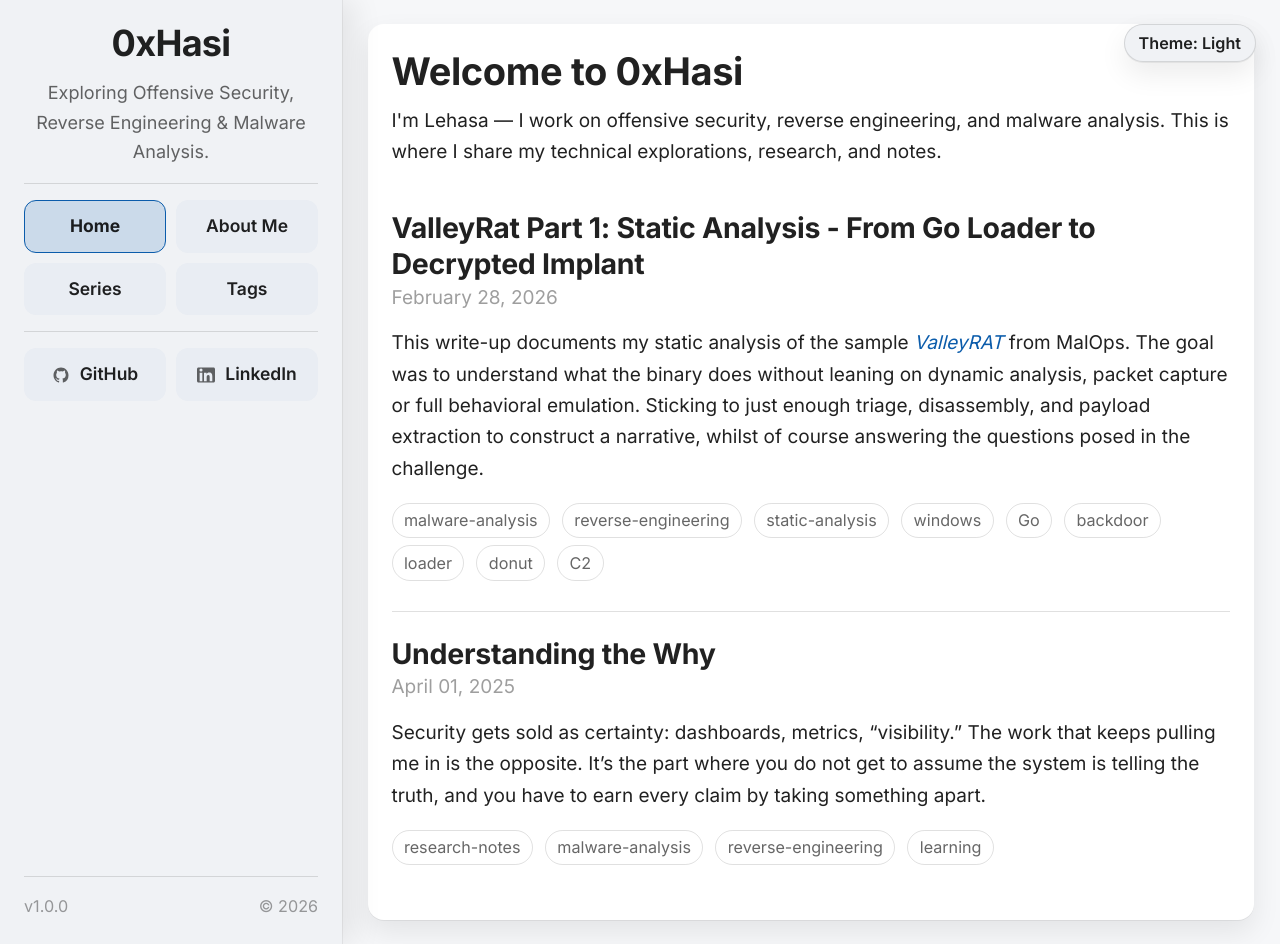
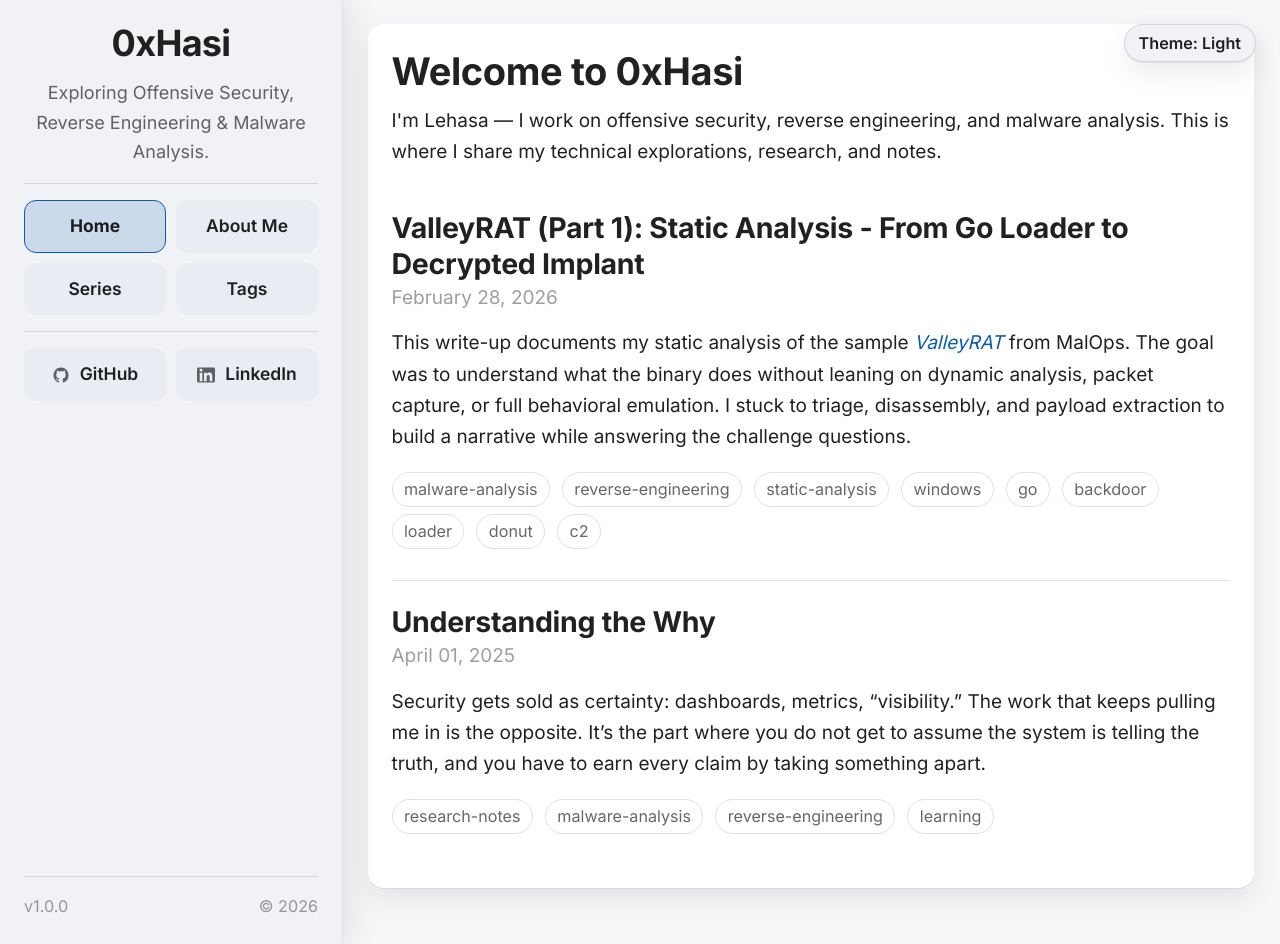
Before and after one commit to lehasaS/lehasaS.github.io, a Jekyll site: the page built from index.html, in a window 1280 px wide and 944 px high. Built offline with Jekyll 4.4.1, drawn with Linux system fonts in a browser that asks for light colours; the list of posts is cut into pages by our own code; some of the changed lines change nothing that is shown.

Commit message:
Made UI changes, and added a new blog post.

````diff
--- a/_posts/general/2026-02-28-valleyrat-part-1-static-analysis.md
+++ b/_posts/general/2026-02-28-valleyrat-part-1-static-analysis.md
@@ -1,6 +1,6 @@
 ---
 layout: post
-title: "ValleyRat Part 1: Static Analysis - From Go Loader to Decrypted Implant"
+title: "ValleyRAT (Part 1): Static Analysis - From Go Loader to Decrypted Implant"
 date: 2026-02-28
 categories:
   - malware-analysis
@@ -10,19 +10,19 @@
   - reverse-engineering
   - static-analysis
   - windows
-  - Go
+  - go
   - backdoor
   - loader
   - donut
-  - C2
-series: ValleyRat
+  - c2
+series: ValleyRAT
 series_part: 1
 series_total: 2
 ---
 
-This write-up documents my static analysis of the sample [*ValleyRAT*](https://malops.io/challenges/valleyrat) from MalOps. The goal was to understand what the binary does without leaning on dynamic analysis, packet capture or full behavioral emulation. Sticking to just enough triage, disassembly, and payload extraction to construct a narrative, whilst of course answering the questions posed in the challenge.
+This write-up documents my static analysis of the sample [*ValleyRAT*](https://malops.io/challenges/valleyrat) from MalOps. The goal was to understand what the binary does without leaning on dynamic analysis, packet capture, or full behavioral emulation. I stuck to triage, disassembly, and payload extraction to build a narrative while answering the challenge questions.
 
-I made notice that the sample utilised a binary protocol for its C2 commnucation, and so in this write-up I will not be looking into analysis of its protocol and network emulation here, I hope to cover this in a **Part 2**.
+I noticed that the sample used a binary protocol for C2 communication, so this write-up does not cover protocol analysis or network emulation. I will cover that in **Part 2**.
 
 > Safety note: all analysis was done in an isolated lab. Don't run unknown samples on a host you care about.
 
@@ -40,7 +40,7 @@
 
 ![Go compiler toolchain strings]({{"/public/images/2026-02-15-valleyrat-part-1-static-analysis/valley-rat-string-analysis/2-toolchain-strings.png" | relative_url}})
 
-At this point my default "Go malware" mental model kicked in, minimal imports, and perhaps runtime API resolution.
+At this point, my default "Go malware" mental model kicked in: minimal imports and runtime API resolution.
 
 ### 1.2 High-level Capability Hypotheses from Strings
 
@@ -57,7 +57,7 @@
 
 * `./loader.go`
 
-This is not yet proof by itself, but a strong smell, that this was probably built from a Go project that had an explicit loader component.
+This is not proof by itself, but it is a strong signal that this was built from a Go project with an explicit loader component.
 
 ### 1.3 Persistence Indicator
 
@@ -65,7 +65,7 @@
 
 ![Registry run key]({{"/public/images/2026-02-15-valleyrat-part-1-static-analysis/valley-rat-string-analysis/4-registry-run-persistance.png" | relative_url}})
 
-This is Run key[^1] persistence mechanism. This immediately becomes a working hypothesis:
+This indicates Run key persistence[^1], which immediately becomes a working hypothesis:
 > The sample persists by adding itself to the Run key.
 
 ### 1.4 Imports: Minimal Footprint
@@ -97,7 +97,7 @@
 
 ![Sample's Cutter Overview]({{"/public/images/2026-02-15-valleyrat-part-1-static-analysis/valley-rat-disassembly/2-main-main.png" | relative_url}})
 
-So `main.main` is the actual behavioral start of this sample, not the raw entrypoint, interestingly we can see the previously mentioned string `./loader.go` that we noted earlier, pointing out that the address we are on now was at line 67 in the original Golang source!
+So `main.main` is the true behavioral start of this sample, not the raw entrypoint. We can also see the previously noted `./loader.go` string, which suggests this address maps to line 67 in the original Go source.
 
 ## 3. Stage 1/3 - Loader Logic: `main.main` Call Tree
 
@@ -111,7 +111,7 @@
 
 ![Main.main function call tree]({{"/public/images/2026-02-15-valleyrat-part-1-static-analysis/valley-rat-disassembly/3-ghidra-main-main-call-tree.png" | relative_url}})
 
-We will walk through each of these stages implemeneted by the above functions to now verify our hypotheses.
+We will walk through each of these stages implemented by the functions above to verify the hypotheses.
 
 ### 3.1 Persistence: `enableAutoStart()`
 
@@ -193,7 +193,7 @@
 
 #### 3.2.3 Static Payload Extraction
 
-Given the information we have above, we can now extract the payload ourselves without the need for running the sample and extracting the payload in memory. We will do the extraction via the following script, utilising the information we gathered above.
+Given the information above, we can extract the payload without running the sample and dumping memory at runtime. The following script uses the recovered constants directly.
 
 ```python
 import pefile
@@ -207,7 +207,7 @@
 AES_KEY      = b"1ws12uuu11j*p5fr"      # AES decryption key
 
 OUT_ENC = "payload.encrypted"
-OUT_DEC = "payload.deccrypted"
+OUT_DEC = "payload.decrypted"
 
 
 def va_to_file_offset(pe, va):
@@ -246,13 +246,13 @@
     main()
 ```
 
-Running the script successfuly extracted the payload from the sample, and then decrypted payload using the identified key.
+Running the script successfully extracted and decrypted the payload using the identified key.
 
 ![Payload Decryption and Extraction]({{"/public/images/2026-02-15-valleyrat-part-1-static-analysis/valley-rat-payload-extraction/1-payload-extraction.png" | relative_url}})
 
 Running the `file` command on the extracted decrypted payload, we see that it can't find any recognizable header information to tell us what type of file this is. This will be our next task, to determine what this payload is.
 
-### 3.4 Payload Loading: In-Memory Execution via `kernel32`
+### 3.3 Payload Loading: In-Memory Execution via `kernel32`
 
 Immediately after decryption, the loader follows the classic sequence:
 
@@ -290,17 +290,17 @@
 
 ![Payload Cutter Overview]({{"/public/images/2026-02-15-valleyrat-part-1-static-analysis/valley-rat-payload-extraction/2-cutter-overview.png" | relative_url}})
 
-We see that the file format is not known as it does not start with a known executable container format, this correlates with the output of the `file` command. Regardless, there are a few interesting observations:
+The file format is unknown because it does not start with a recognizable executable container format, which correlates with the `file` command output. Regardless, a few observations stand out:
 
-* Bits - 64:
-Even without a recognized file format, Cutter can tried to make an architecture guess based on heuristics which I assume are things like instruction patterns, entropy, and/or typical prologues. It decided it should treat this blob as 64-bit code, which is consistent with what we later confirm via DIE.
+* **Bits: 64**
+Even without a recognized file format, Cutter can still infer architecture from heuristics (instruction patterns, entropy, and typical prologues). It identified this blob as 64-bit code, which is consistent with what we later confirm via DIE.
 
-* Base Addr - `0x00000000`:
+* **Base Addr: `0x00000000`**
 Normal PE binaries embed an ImageBase and relocation information. Shellcode does not. With “Format: N/A”, Cutter has no structural metadata to anchor the blob, so it maps it as a flat buffer and assigns a default base address.
 
 This is one of the first observations that hints to us that we might be dealing with shellcode, i.e. it’s not meant to be loaded by the Windows loader. It’s meant to be copied into memory and executed.
 
-* Mode - `r-x`:
+* **Mode: `r-x`**
 Cutter is indicating that it is treating this payload as executable code. Which aligns with a memory execution pipeline (`VirtualAlloc` -> `RtlMoveMemory` -> `CreateThread`).
 
 So, even though Cutter couldn’t classify it as a PE, its view is consistent with what the stage-0 Go loader does, which is to decrypt a blob, allocate memory, and then execute it.
@@ -319,7 +319,7 @@
 
 #### 4.2.1 Why `mov eax, [0x30]`?
 
-I've seen this technique before, this tells us that the shellcode tries to reach the PEB (Process Environment Block) to possibly enumerate loaded modules (kernel32, ntdll, etc.) without relying on imports[^3].
+I have seen this technique before. It suggests the shellcode is trying to reach the PEB (Process Environment Block) to enumerate loaded modules (kernel32, ntdll, etc.) without relying on imports[^3].
 
 * On x86, shellcode commonly uses fs:[0x30] to get the PEB pointer.
 * On x64, the analogous approach uses gs:[0x60] for the PEB.
@@ -330,7 +330,7 @@
 
 #### 4.2.2 Why `scdbg` Stopped: Wrong Execution Model
 
-Looking around the internet, I came to understand that `scdbg` is historically oriented around 32-bit shellcode emulation patterns[^4] and simplified Windows environment emulation. The payload we're dealing with is actually `AMD64` Donut shellcode, which expects:
+`scdbg` is historically oriented around 32-bit shellcode emulation patterns[^4] and simplified Windows environment emulation. The payload here is `AMD64` Donut shellcode, which expects:
 
 * A 64-bit execution context
 * Correct segment register usage (GS access for PEB style lookups)
@@ -374,7 +374,7 @@
 * Blob is Donut shellcode → whose job is to unpack/map an embedded PE
 * That embedded PE is the real implant (the part that actually “does things”)
 
-I came across a tool that can help us parse the shellcode, locate, decrypt, and extract the `DONUT_INSTANCE` structure embedded in the binary called [donut_decryptor](https://github.com/volexity/donut-decryptor). Installing it and running it against `payload.decrypted` we get:
+I used a tool called [donut_decryptor](https://github.com/volexity/donut-decryptor), which can parse the shellcode and extract the embedded `DONUT_INSTANCE` structure. Running it against `payload.decrypted` produced:
 
 ![Undonut the payload]({{"/public/images/2026-02-15-valleyrat-part-1-static-analysis/valley-rat-payload-extraction/5-donut-undonut.png" | relative_url}})
 
@@ -382,15 +382,19 @@
 
 ![Undonut instance information]({{"/public/images/2026-02-15-valleyrat-part-1-static-analysis/valley-rat-payload-extraction/6-donut-instance-info.png" | relative_url}})
 
-After "undonuting", we can see that the recovered artifact was a real PE:
+After "undonuting," we can see that the recovered artifact is a real PE:
 
 ![Undonut recovered PE]({{"/public/images/2026-02-15-valleyrat-part-1-static-analysis/valley-rat-payload-extraction/7-donut-third-stage-payload.png" | relative_url}})
 
 That's the transition point where the Go loader stops being interesting and the native implant begins.
 
-## 5. Stage 3/3 - Donut Deobfuscate: Native x64 PE Implant
+## 5. Stage 3/3 - Deobfuscated Donut Payload: Native x64 PE Implant
 
-Once the Donut wrapper is peeled away, the recovered payload behaves like a conventional native Windows implant. It enters through the PE entrypoint, runs CRT startup, sets up process-local state, and then transitions into its “real” operational loop.
+Once the Donut wrapper is peeled away, the recovered payload behaves like a conventional native Windows implant. We again load it into cutter to get a general overview of it.
+
+![Undonut recovered PE]({{"/public/images/2026-02-15-valleyrat-part-1-static-analysis/valley-rat-payload-extraction/8-mod-payload-cutter.png" | relative_url}})
+
+Analysing it we observe that it enters through the PE entrypoint, runs CRT startup, sets up process-local state, and then transitions into its “real” operational loop.
 
 ### 5.1 CRT Startup and Heap Setup
 
@@ -404,12 +408,12 @@
 140009a81 e9 76 fe        JMP        __tmainCRTStartup()
 ```
 
-That means it is preparing the process for “normal” Win32 programming. Initializing security cookies, setting up thread-local storage, initializing global constructors (if any), and establishing an allocator strategy.
+That means it is preparing the process for normal Win32 execution: initializing security cookies, setting up thread-local storage, initializing global constructors (if any), and establishing an allocator strategy.
 
 A detail that stood out is that the implant did not simply rely on the default process heap forever. Instead, early in initialization it created a **private heap** using:
 
-* `HeapCreate()` — Allocates a dedicated heap object owned by the process
-* `HeapAlloc()` — Uses that heap for subsequent allocations
+* `HeapCreate()` - allocates a dedicated heap object owned by the process
+* `HeapAlloc()` - uses that heap for subsequent allocations
 
 This was handled by a `_heap_init()` call:
 
@@ -418,7 +422,7 @@
 140009954 e8 6f 05        CALL       _heap_init
 ```
 
-In the failure paths of the above operations (calls resembling `FUN_14000a30c(0x1c)` / `FUN_14000a30c(0x10)`), the behavior matches fail fast CRT-style enforcement. The implant checks critical init results (like heap handle creation). If the handle is null, it doesn’t continue, it aborts through an error routine. This can be considered the beginning stages of environment check, if something about the environment is wrong (emulation, restricted sandbox, incompatible runtime), it exits early and avoids noisy crashes later.
+In the failure paths of the above operations (calls resembling `FUN_14000a30c(0x1c)` / `FUN_14000a30c(0x10)`), the behavior matches fail-fast CRT-style enforcement. The implant checks critical initialization results (like heap handle creation). If the handle is null, it does not continue; it aborts through an error routine. This can be seen as early environment checking: if something about the environment is wrong (emulation, restricted sandbox, incompatible runtime), it exits early and avoids noisy crashes later.
 
 ### 5.2 Environment Check
 
@@ -430,7 +434,7 @@
 140009ef0 ff 15 02        CALL       qword ptr [->KERNEL32.DLL::GetVersion]
 ```
 
-This was interpreted as it trying to determine "what kind of Windows am am I on?", it likely did this to signal for:
+This was interpreted as the implant asking, "what kind of Windows am I on?" It likely does this to support:
 
 * **Compatibility gates**: Avoid executing paths that rely on APIs not present on older systems.
 * **Behavior selection**: Different injection methods, persistence tactics, or system paths by version.
@@ -440,14 +444,14 @@
 
 ## 6. Anti-Analysis and Self-Process Dumping
 
-After initial setup, execution reaches `FUN_140008580`. This function is best understood as a **runtime staging hub**, it wires up crash/exception handling, performs stealthy UI behavior, and then kicks off the long-running worker thread that later drives C2 behavior. Specifically, this function does at least four distinct things:
+After initial setup, execution reaches `FUN_140008580`. This function is best understood as a **runtime staging hub**: it wires up crash/exception handling, performs stealthy UI behavior, and then kicks off the long-running worker thread that later drives C2 behavior. Specifically, this function does at least four distinct things:
 
 * Installs the unhandled exception filter
 * Hides the console window
 * Posts a thread message (likely to pump or unblock something UI/message related)
 * Spawns the worker thread (FUN_1400080e0) and waits on it
 
-The first important call here is `SetUnhandledExceptionFilter`, this registers `FUN_140008550` as the process-wide unhandled exception filter. So, if an exception occurs and nothing catches it, Windows will invoke this handler instead of immediately terminating the process with the default crash UI.
+The first important call here is `SetUnhandledExceptionFilter`. This registers `FUN_140008550` as the process-wide unhandled exception filter. If an exception occurs and nothing catches it, Windows will invoke this handler instead of immediately terminating the process with the default crash UI.
 
 ```c
                         FUN_140008580
@@ -455,7 +459,7 @@
 140008584 48 8d 0d        LEA        RCX,[FUN_140008550]
 14000858b ff 15 97        CALL       qword ptr [->KERNEL32.DLL::SetUnhandledExceptionFilter]
 ```
-Immediately afterward, the implant calls `GetConsoleWindow()` and then `ShowWindow(hWnd, 0)`. Passing 0 corresponds to `SW_HIDE`[^5], i.e., it hides its console window if one exists. This is because a console-compiled payload is far noisier if it leaves a window on the user’s desktop.
+Immediately afterward, the implant calls `GetConsoleWindow()` and then `ShowWindow(hWnd, 0)`. Passing `0` corresponds to `SW_HIDE`[^5], i.e., it hides its console window if one exists. A console-compiled payload is far noisier if it leaves a visible window on the user desktop.
 
 ```c
 140008591 ff 15 a9        CALL       qword ptr [->KERNEL32.DLL::GetConsoleWindow]
@@ -508,7 +512,7 @@
 * If a debugger is detected -> return early (skip the noisy part).
 * Otherwise -> proceed into a second branch that performs a dump routine (`FUN_140008370`).
 
-Note that as an unhandled exception filter, Windows will call this function with exception-context-like data. The hypotheses here is that the handler’s purpose is less about “handling” an exception and more about conditionally executing the dump logic.
+As an unhandled exception filter, Windows calls this function with exception-context-like data. The hypothesis here is that the handler’s purpose is less about "handling" an exception and more about conditionally executing the dump logic.
 
 The dump routine path includes:
 
@@ -539,13 +543,13 @@
 140008486 ff 15 bc        CALL       qword ptr [->KERNEL32.DLL::CreateFileW]
 ```
 
-That second branch was of interest, this is because creating a minidump of your own process seemed very deliberate, and it can capture sensitive runtime state. At this stage I considered a few plausible motivations:
+That second branch is especially interesting because creating a minidump of its own process appears deliberate and can capture sensitive runtime state. At this stage, I considered a few plausible motivations:
 
-* **Self Debugging:** Generate a dump that can be pulled later to debug failures on victim systems.
+* **Self-debugging:** Generate a dump that can be pulled later to debug failures on victim systems.
 * **Anti-analysis gating:** Only produce artifacts when not under a debugger (to avoid handing analysts decrypted state during interactive reversing).
 * **Noise injection / disruption**: Dumping can pollute disk with artifacts, trigger alerts, or waste analyst time depending on how it is used operationally.
 
-### 6.2. Analysing the Self-dump Flow (Exception-Triggered)
+### 6.2 Analysing the Self-dump Flow (Exception-Triggered)
 
 #### 6.2.1 Loading `DbgHelp.dll`
 
@@ -580,11 +584,11 @@
 * Runtime-resolved function pointers and state,
 * Potentially keys/tokens/parameters used later in execution.
 
-That makes this behavior may help operators debug, but it can also leak the implant’s secrets to defenders if the dump is recovered.
+This behavior may help operators debug, but it can also leak the implant's secrets to defenders if the dump is recovered.
 
 #### 6.2.3 Dump Filename Format
 
-The filename is constructed using `GetLocalTime` + `wsprintfW` and with the timestamp format string:
+The filename is constructed using `GetLocalTime` and `wsprintfW`, with the timestamp format string:
 
 ```text
 "%s-%04d%02d%02d-%02d%02d%02d.dmp"
@@ -594,7 +598,7 @@
 
 * `PREFIX-YYYYMMDD-HHMMSS.dmp`
 
-The exact value for `%s` depends on what the caller passes at the callsite. In the disassembly we saw a string `u"!analyze -v"`, which is suspicious as a prefix candidate and may be a decoy or debug artifact. Regardless, the timestamp structure is clear, it is designed to be unique per run.
+The exact value for `%s` depends on what the caller passes at the callsite. In the disassembly we saw a string `u"!analyze -v"`, which is suspicious as a prefix candidate and may be a decoy or debug artifact. Regardless, the timestamp structure is clear: it is designed to be unique per run.
 
 ## 7. C2 Configuration Storage and Parsing
 
@@ -609,7 +613,7 @@
 140007411 e8 a6 24        CALL       _wcsrev
 ```
 
-This tells us that the string at `&DAT_14001f440` is stored in reversed. Static string extraction sees nonsense, while at runtime, `_wcsrev` flips it back just before parsing.
+This tells us that the string at `&DAT_14001f440` is stored in reverse. Static string extraction sees nonsense, while at runtime, `_wcsrev` flips it back just before parsing.
 
 Once reversed, the configuration appears as a delimiter-separated table:
 
@@ -620,7 +624,7 @@
 |dd:1|cl:1|fz:|bb:1.0|bz:2025.11.7|jp:0|bh:0|ll:0|dl:0|sh:0|kl:0|bd:
 ```
 
-We can see a structural detail here, the string begins with a leading `|`. That makes parsing simpler and safer because every entry is boundary-delimited, reducing the risk of accidental substring matches inside values. Even if the implementation searches for `p1:` rather than `|p1:`, this layout still reflects a deliberate “flat table” grammar.
+We can see a structural detail here: the string begins with a leading `|`. That makes parsing simpler and safer because every entry is boundary-delimited, reducing the risk of accidental substring matches inside values. Even if the implementation searches for `p1:` rather than `|p1:`, this layout still reflects a deliberate "flat table" grammar.
 
 At a glance, the grammar is intentionally minimal:
 * Entries are separated by `|`
@@ -629,7 +633,7 @@
 
 The first cluster (`p1/o1/t1`, `p2/o2/t2`, `p3/o3/t3`) reads like a list of C2 endpoints with enable flags. The later flags (`dd`, `cl`, `jp`, `bh`, `ll`, `dl`, `sh`, `kl`, `bd`) behave like feature toggles, versioning markers, and behavior parameters.
 
-The intent here is clear, the implant wants a compact, easily replaceable config that can be parsed without heavy dependencies.
+The intent here is clear: the implant wants a compact, easily replaceable config that can be parsed without heavy dependencies.
 
 ### 7.2 Parsing Helper: Key Extractor
 
@@ -650,7 +654,7 @@
 
 ### 7.3 Boolean Toggles
 
-The toggle logic is consistent, if the character after the colon is `'1'` (`0x31`), set a corresponding global to `1`.
+The toggle logic is consistent: if the character after the colon is `'1'` (`0x31`), set a corresponding global to `1`.
 
 We saw this pattern for:
 
@@ -719,7 +723,7 @@
 * The implant can be “retasked” locally by updating a registry value.
 * The key path is intentionally boring-looking (“Console” settings) which helps it blend in compared to something obviously malicious.
 
-The end result is, configuration is effectively **baked-in but replaceable**. Static config provides defaults, registry override provides agility.
+The end result is that configuration is effectively **baked-in but replaceable**. Static config provides defaults, while the registry override provides agility.
 
 ## 8. Where Static Analysis Stops (and Part 2 Starts)
 
@@ -748,7 +752,7 @@
 ## References
 
 [^1]: [MITRE ATT&CK T1547.001 - Registry Run Keys / Startup Folder](https://attack.mitre.org/techniques/T1547/001/)
-[^2]: [Donut Shellcode Generator: Beginners guide](https://www.hackercoolmagazine.com/donut-shellcode-generator-beginners-guide/)
+[^2]: [Donut Shellcode Generator: Beginner's Guide](https://www.hackercoolmagazine.com/donut-shellcode-generator-beginners-guide/)
 [^3]: [Exploring Process Environment Block](https://www.ired.team/miscellaneous-reversing-forensics/windows-kernel-internals/exploring-process-environment-block)
 [^4]: [Using `scdbg` to Analyze Shellcode](https://isc.sans.edu/diary/24058)
 [^5]: [ShowWindow Function (winuser.h)](https://learn.microsoft.com/en-us/windows/win32/api/winuser/nf-winuser-showwindow)
````
Also changed, not shown: public/images/2026-02-15-valleyrat-part-1-static-analysis/valley-rat-payload-extraction/8-mod-payload-cutter.png (renamed from public/images/2026-02-15-valleyrat-part-1-static-analysis/valley-rat-payload-extraction/ModPayload-Cutter.png).
